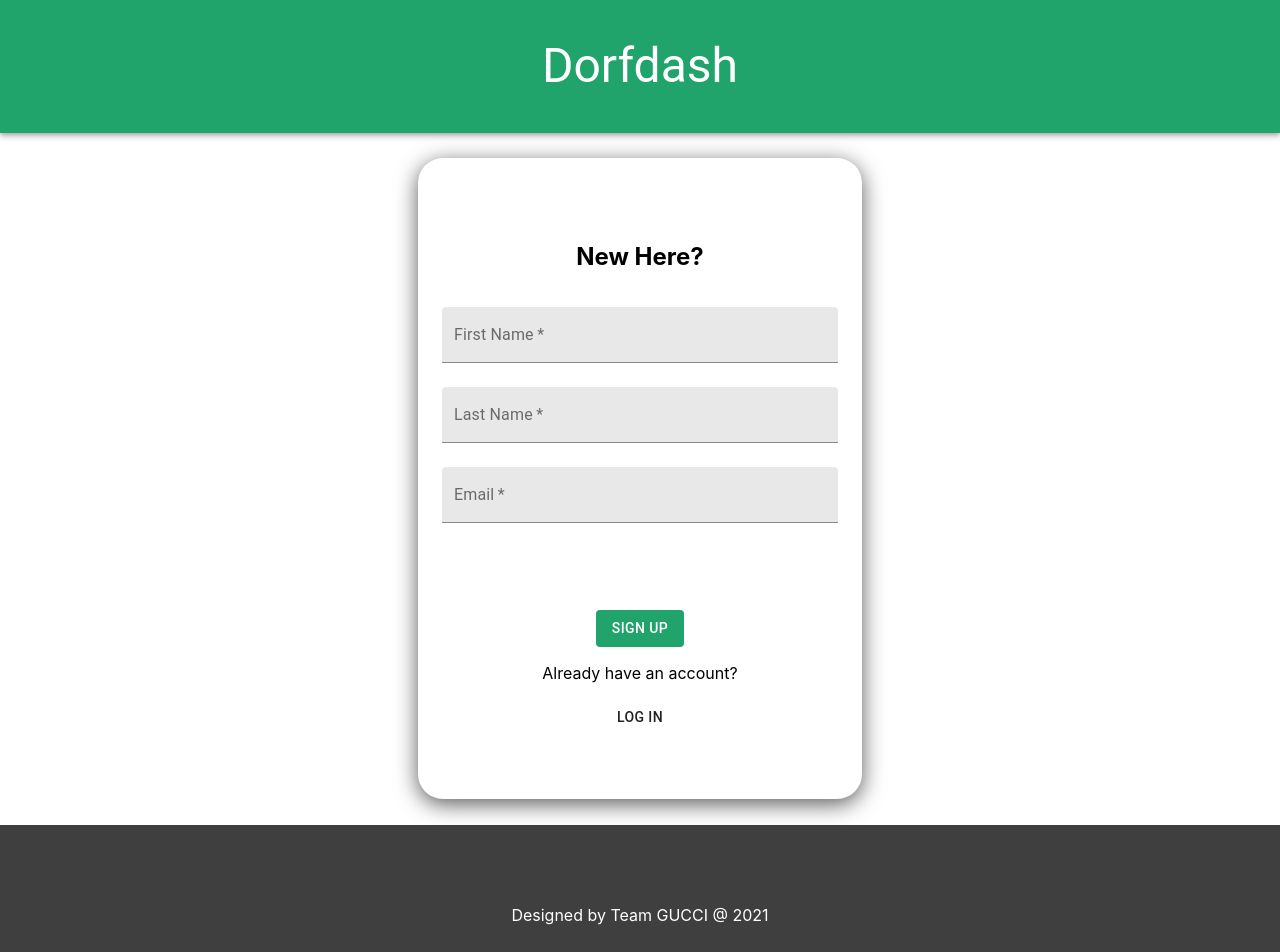
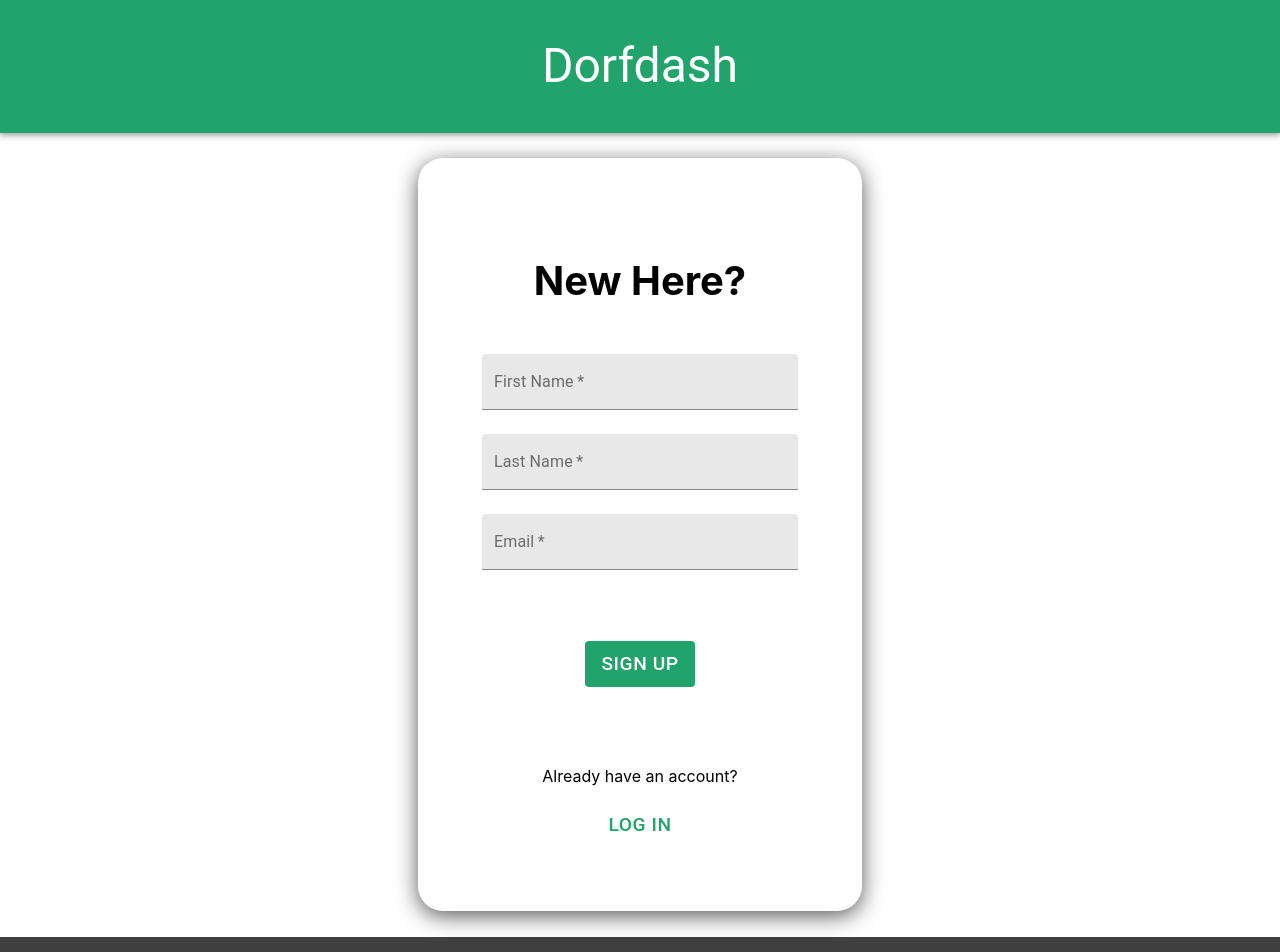
Before and after one commit to RFP54-Gucci/Dorfdash, a React (Create React App) app: page / in a window 1280 px wide. Shown: the top 952 px of the page. Built offline with nearby package versions, Linux system fonts and the light colour scheme; no server answers.

Commit message:
styling form

```diff
--- a/src/components/homepage/signupform.js
+++ b/src/components/homepage/signupform.js
@@ -1,11 +1,40 @@
 import { useState } from 'react';
 import {  Container, TextField, Button } from '@material-ui/core';
+import { makeStyles } from '@material-ui/core/styles';
+
+
+const useStyles = makeStyles({
+  form: {
+    padding: '5%',
+    margin: '2% auto',
+    borderRadius: '25px',
+    boxShadow: '0px 5px 22px 0px rgba(0,0,0,0.65)'
+  },
+  title: {
+    fontSize: '2.5rem'
+  },
+  signupBtn: {
+    backgroundColor: '#20A46B',
+    color: '#fff',
+    marginTop: '20%',
+    fontSize: '1.2rem'
+  },
+  returningContainer: {
+    marginTop: '25%'
+  },
+  loginBtn: {
+    color: '#20A46B',
+    fontSize: '1.2rem'
+  }
+})
+
 
 // This component will be what is displayed on the homepage
 // This is the log in form
 // inputs for : first name, lastname, email, username,
 // sign up button
 const SignUpForm = () => {
+  const classes = useStyles();
 
   const [firstName, setFirstName] = useState('');
   const [lastName, setLastName] = useState('');
@@ -33,19 +62,21 @@ const SignUpForm = () => {
   }
 
   return (
-    <Container className="form" maxWidth="xs">
-      <h2>New Here?</h2>
+    <Container className={classes.form} maxWidth="xs">
+      <h2 className={classes.title}>New Here?</h2>
       <TextField fullWidth={true} id="filled-basic" label="First Name" variant="filled" required margin="normal"
         onChange={(e) => {handleFirstName(e)}}/>
       <TextField fullWidth={true} id="filled-basic" label="Last Name" variant="filled" required margin="normal"
         onChange={(e) => {handleLastName(e)}}/>
       <TextField fullWidth={true} id="filled-basic" label="Email" variant="filled" required margin="normal"
        onChange={(e) => {handleEmail(e)}}/>
-      <Button className="signupBtn" variant="contained" disableElevation
+      <Button className={classes.signupBtn} variant="contained" disableElevation
         onClick={(e) => {handleSubmit(e)}}
       >Sign Up</Button>
-      <p>Already have an account?</p>
-      <Button>Log In</Button>
+      <Container className={classes.returningContainer}>
+        <p>Already have an account?</p>
+        <Button className={classes.loginBtn}>Log In</Button>
+      </Container>
     </Container>
   )
 
--- a/src/index.css
+++ b/src/index.css
@@ -11,19 +11,6 @@ body {
 code {
   font-family: source-code-pro, Menlo, Monaco, Consolas, 'Courier New',
     monospace;
-}
-
-.form {
-  padding: 5%;
-  margin: 2%;
-  border-radius: 25px !important;
-  box-shadow: 0px 5px 22px 0px rgba(0,0,0,0.65);
-}
-
-.signupBtn {
-  background-color: #20A46B !important;
-  color: #fff !important;
-  margin-top: 20% !important;
 }
 
 .userContainer {
@@ -41,13 +28,6 @@ code {
   margin-top: 5% !important;
 }
 
-.footer {
-  background-color: #3F3F3F;
-  padding: 5%;
-  text-align: center;
-  color: #fff;
-}
-
 .homepage_div {
   width: 100vw;
   height: 100vh;
```
